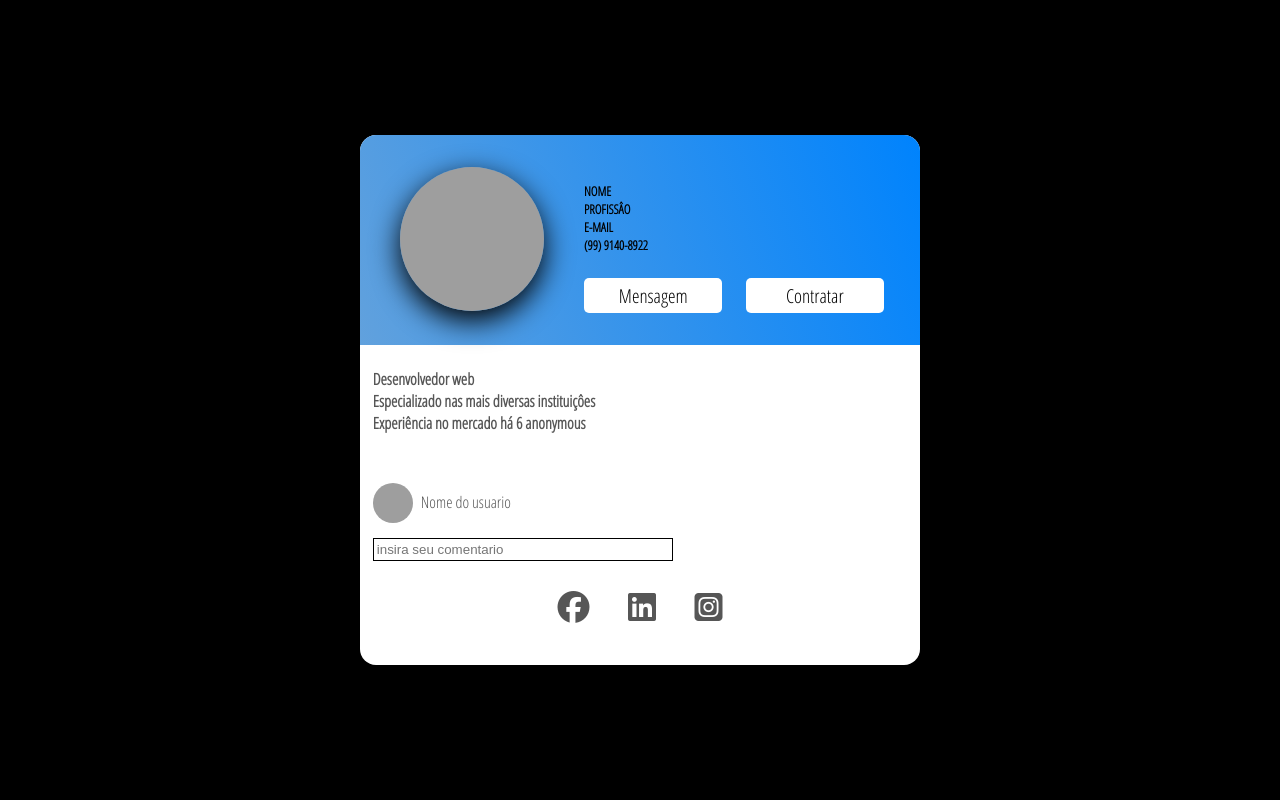
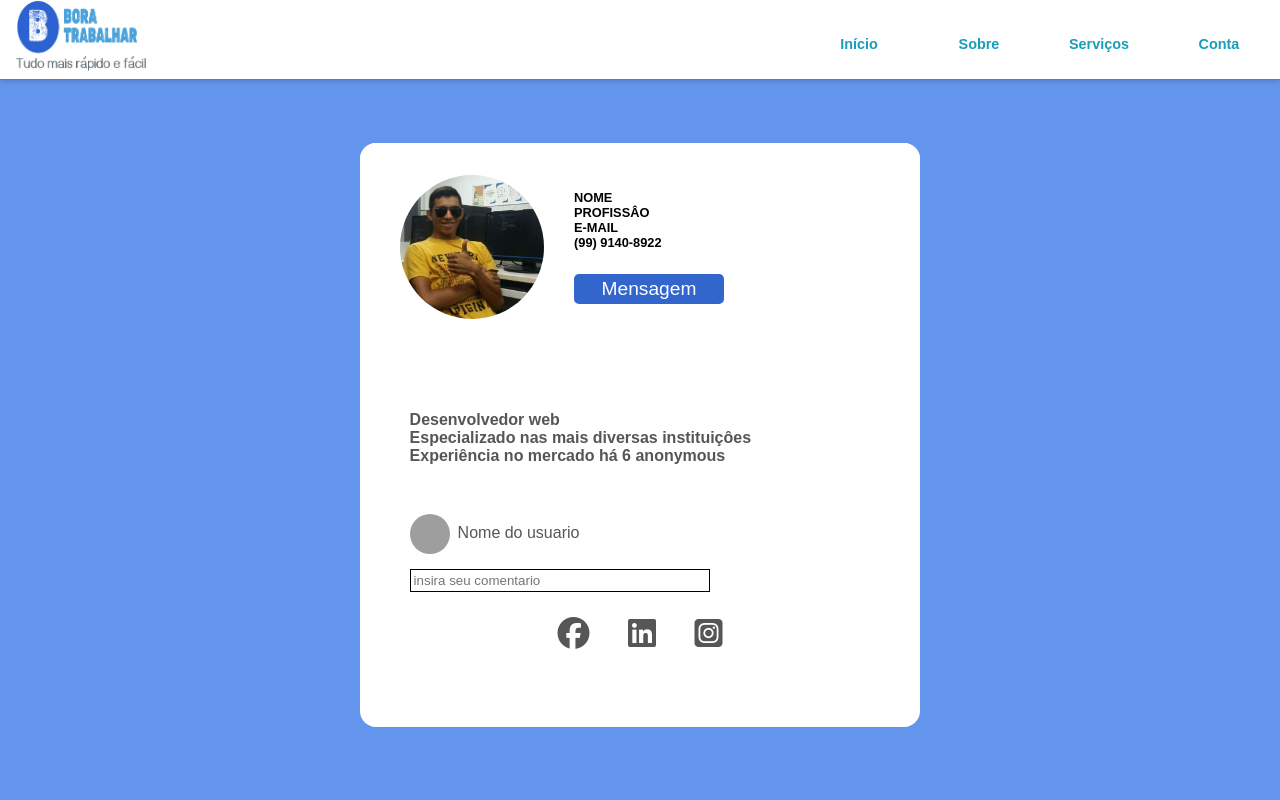
Before and after one commit to luizfelipe-developer/BORA-TRABALHAR, a PHP site: page /componentes/paginas/servicos/perfil/perfil.html in a window 1280 px wide. Run offline with PHP 8.4, Linux system fonts and the light colour scheme; some libraries are stand-ins or nearby versions; grey boxes are pictures that could not be loaded.

Commit message:
perfil2-cadastro

```diff
--- a/componentes/css/perfil.css
+++ b/componentes/css/perfil.css
@@ -9,7 +9,7 @@ body{
   height: 100vh;
   display: flex;
   justify-content: center;
-  background-color: rgb(0, 0, 0);
+  background-color: cornflowerblue;
   align-items: center;
 }
 
@@ -21,7 +21,7 @@ body{
   text-align: center;
   font-family: 'Open Sans Condensed', sans-serif;
   font-size: 1em;
-
+ margin-top: 70px;
 }
 
 
@@ -33,7 +33,7 @@ body{
 
 .user-image{
   padding: 2em 0;
-  background-image: linear-gradient(70deg,#61A1DD,#0083FD);
+  background-color: white;
   display: flex;
 
 }
@@ -41,14 +41,15 @@ body{
 .direita{
   text-align: justify;
   margin-top: 15px;
-  margin-left: 40px;
+  margin-left: 30px;
+
 }
 
 .user-image img{
   width: 9em;
   height: 9em;
   border-radius: 50%;
-  box-shadow:  0 0.6em 1.8em ;
+
   object-fit: cover;
   margin-left: 40px;
 
@@ -131,7 +132,7 @@ a:last-child{
 
 .content{
   color: #565656;
-  padding: 0.8em;
+  padding: 3.1em;
 
 
 }
@@ -140,12 +141,12 @@ a:last-child{
 .effect {
   text-align: center;
   display: inline-block;
-  position: relative;
+
   text-decoration: none;
   text-transform: capitalize;
   width: 150px;
- background-color: white;
- color: black;
+  background-color: #3366cc;
+  color: white;
   font-size: 1.2em;
   padding: 4px 5px;
   border-radius: 5px;
@@ -168,3 +169,28 @@ a:last-child{
   margin-left: 110%;
 
 }
+
+
+@media (max-width: 600px) {
+
+
+  .container {
+
+
+   text-align: center;
+   margin: 60px 15px 0px;
+
+  }
+
+
+  .msg{
+    width: 110px;
+    display: flex;
+    margin-top: 24px;
+  }
+
+  .comentario input{
+    width: 85%;
+  }
+
+}
--- a/componentes/paginas/cadastro/colaborador.html
+++ b/componentes/paginas/cadastro/colaborador.html
@@ -12,7 +12,7 @@
     <div class="container">
         <form class="form_container">
             <div class="title_container">
-              <p class="title">CADASTRE - SE</p>
+              <p class="title">CADASTRE-SE COMO COLABORADOR</p>
               <span class="subtitle">Comece a usar nosso site, basta criar uma conta e aproveitar a experiência.</span>
             </div>
             <div class="input_nome">
@@ -31,8 +31,8 @@
                 <input placeholder="123.456.789-12" title="Informe seu CPF" name="input-name" type="text" class="input_cpf_d" maxlength="11" required>
               </div>
               <div class="nome">
-                <label class="input_label" for="password_field">Nascimento:</label>
-                <input placeholder="" title="Data de Nascimento" name="input-name" type="date" class="input_cpf_data" required >
+                <label class="input_label" for="email_field">Nascimento:</label>
+                <input placeholder="Sobrenome" title="Sobrenome completo" name="input-name" type="date" class="input_cpf_data" required>
               </div>
             </div>
             <div class="input_container_gener" title="Informe sua Gênero">
--- a/componentes/paginas/servicos/perfil/perfil.html
+++ b/componentes/paginas/servicos/perfil/perfil.html
@@ -1,24 +1,74 @@
 <!DOCTYPE html>
 <html lang="pt-br">
 <head>
-    <meta charset="UTF-8">
-    <meta http-equiv="X-UA-Compatible" content="IE=edge">
-    <meta name="viewport" content="width=device-width, initial-scale=1.0">
-    <title>Document</title>
-<link rel="stylesheet" href="../../../css/perfil.css">
+    <link rel="stylesheet" href="../../../css/perfil.css">
     <link rel="preconnect"
         href="https://fonts.gstatic.com">
-    <link href=
-"https://fonts.googleapis.com/css2?family=Open+Sans+Condensed:wght@300&display=swap"
-        rel="stylesheet">
+    <link href="https://fonts.googleapis.com/css2?family=Open+Sans+Condensed:wght@300&display=swap" rel="stylesheet">
+    <link rel="stylesheet" href="../../../header/header.css">
 </head>
 
 <body>
+    <header>
+        <div id="menu">
+            <div class="logo">
+                <a href="#"> <img src="../../imgs/logo/LOGO-BORA-TRABALHAR.png" alt=""></a>
+            </div>
+
+            <nav>
+                <ul class="opcoes">
+                    <!-- CHECKBOX HACK -->
+                    <input type="checkbox" id="checkbox_toggle" />
+                    <label for="checkbox_toggle" class="hamburger">&#9776;</label>
+                    <!-- NAVEGAÇÃO MENUS -->
+                    <div class="menu">
+
+                        <li><a href="#">Início</a></li>
+                        <li><a target="_self">Sobre</a>
+                            <ul class="sub-opcao">
+                                <li><a href="componentes/paginas/sobre/sobre.html" target="_self">Sobre Nós</a></li>
+                                <li><a href="componentes/paginas/suporte/suporte.html" target="_self">Suporte</a></li>
+                            </ul>
+                        </li>
+                        <li>
+                            <a target="_self">Serviços</a>
+                            <ul class="sub-opcao">
+                                <li><a href="componentes/paginas/servicos/pedreiros.html">Pedreiro</a></li>
+                                <li><a href="componentes/paginas/servicos/pequenosreparos.html">Pequenos reparos</a>
+                                </li>
+                                <li><a href="componentes/paginas/servicos/pintores.html">Pintor</a></li>
+                                <li><a href="componentes/paginas/servicos/diarista.html">Diarista</a>
+                                <li><a href="componentes/paginas/servicos/servico.html">Outros</a></li>
+                            </ul>
+                        </li>
+                        <li><a target="_self">Conta</a>
+                            <ul class="sub-opcao">
+                                <li><a href="componentes/paginas/entrar/pglogin.html" target="_self">Entrar</a></li>
+                                <li><a target="_self" class="cad">Cadastre-se</a>
+                                    <ul class="cadastro">
+                                        <li><a href="componentes/paginas/cadastro/cliente.html"
+                                                target="_self">Cliente</a></li>
+                                        <li><a href="componentes/paginas/cadastro/colaborador.html"
+                                                target="_self">Colaborador</a>
+                                        </li>
+                                    </ul>
+                                </li>
+                            </ul>
+                        </li>
+                    </div>
+                </ul>
+            </nav>
+        </div>
+    </header>
+
+
+
+
     <div class="container">
         <div class="user-image">
 
             <img src=
-"https://i.pinimg.com/originals/0e/f9/69/0ef969df332a463cefd1f6cf5945faf9.jpg"
+"../../imgs/servicos-img/trabalhadores/cleiton.jpg"
             alt="">
 
             <div class="direita">
@@ -31,9 +81,7 @@
                 <a class="effect effect-4" href="#">
                     Mensagem
                 </a>
-                <a class="effect effect-4" href="#">
-                    Contratar
-                </a>
+
              </div>
         </div>
         </div>
@@ -50,7 +98,7 @@
 <div class="container-dois">
     <div class="user-avatar">
         <img src=
-        "https://i.pinimg.com/originals/0e/f9/69/0ef969df332a463cefd1f6cf5945faf9.jpg"alt="">
+        "../../imgs/servicos-img/trabalhadores/pedreiro.jpg"alt="">
         <p>Nome do usuario</p>
 
 
```
Also changed, not shown: componentes/css/colaborador.css (+27 -13 lines), componentes/paginas/cadastro/cliente.html (+8 -4 lines).
